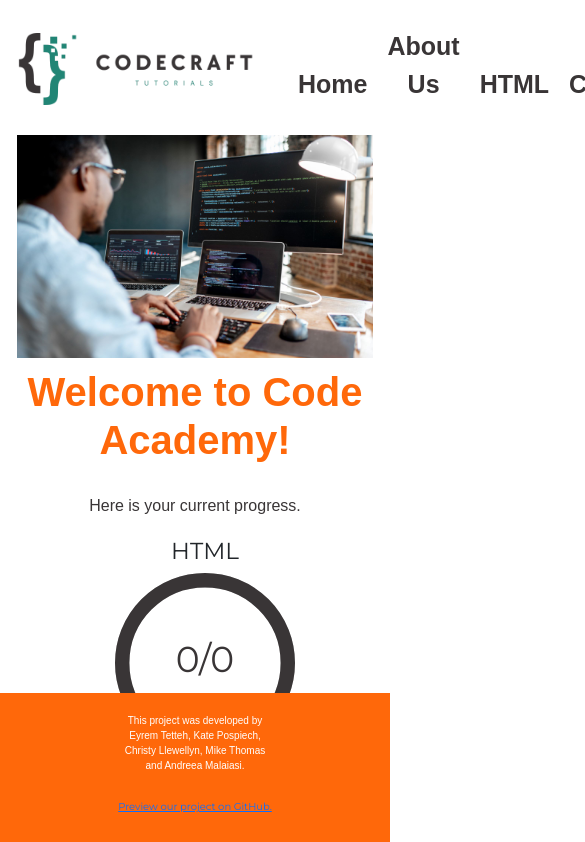
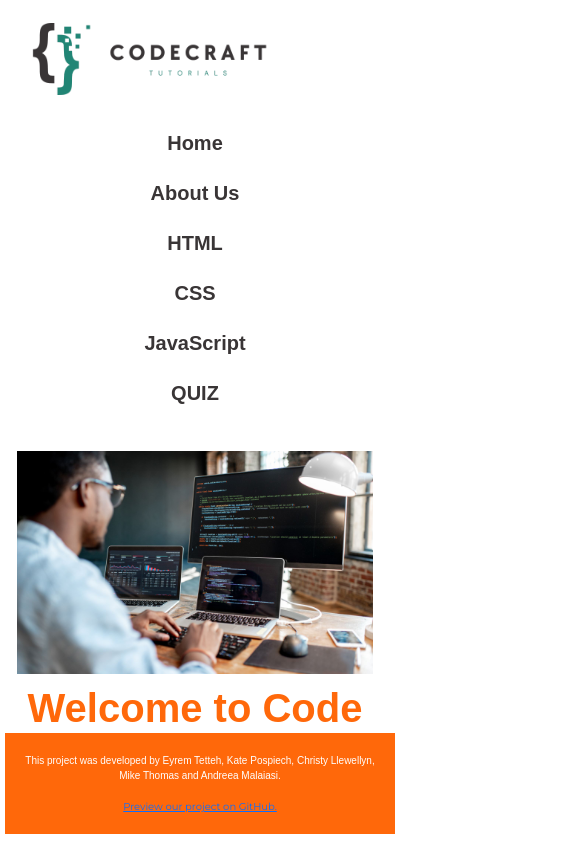
Before and after one commit to designs-by-kate/CodeCraft, a React (Vite) app: page / in a window 390 px wide. Shown: the top 842 px of the page, 585 px wide, since content can reach past the window. Built offline with nearby package versions, Linux system fonts and the light colour scheme; a web font is replaced by a local one.

Commit message:
edit css in footer and navbar to be more responsive

```diff
--- a/src/components/Footer/style.css
+++ b/src/components/Footer/style.css
@@ -41,3 +41,29 @@ p {
     color: white;
     text-align: center;
   }
+  @media(max-width:576px) {
+    .footer {
+        width: 100vw;
+        align-items: center;
+        justify-content: center;
+        margin: 5px;
+        margin-top: 10px;
+        margin-bottom: 10px;
+    }
+
+    .socialMedia {
+      margin-bottom: 5px;
+      display: flex;
+      flex-direction: column;
+      justify-content: center;
+      color:white;
+    }
+    a {
+      padding: 0px;
+    }
+
+    p {
+        margin: 0px;
+        justify-content: center;
+      }
+  }
--- a/src/components/Navbar/style.css
+++ b/src/components/Navbar/style.css
@@ -99,7 +99,6 @@ button {
   }
 
   .rightSide {
-    flex-grow: 0; /* Reset flex-grow */
     justify-content: flex-start; /* Align items to the start on smaller screens */
   }
 
@@ -126,4 +125,24 @@ button {
   .rightSide button {
     margin-left: 0; /* Remove left margin for button on smaller screens */
   }
+  .rightSide{
+    display: flex;
+    flex-direction: column;
+    align-items: center;
+    margin: 0px;
+    padding: 0px;
+  }
+
+  .navbar {
+    flex-direction: row;
+    height: auto;
+    justify-content: center;
+    text-align: center;
+  }
+
+  .rightSide a {
+    font-size: 20px;
+    padding: 10px;
+    margin: 0px;
+  }
 }
```
